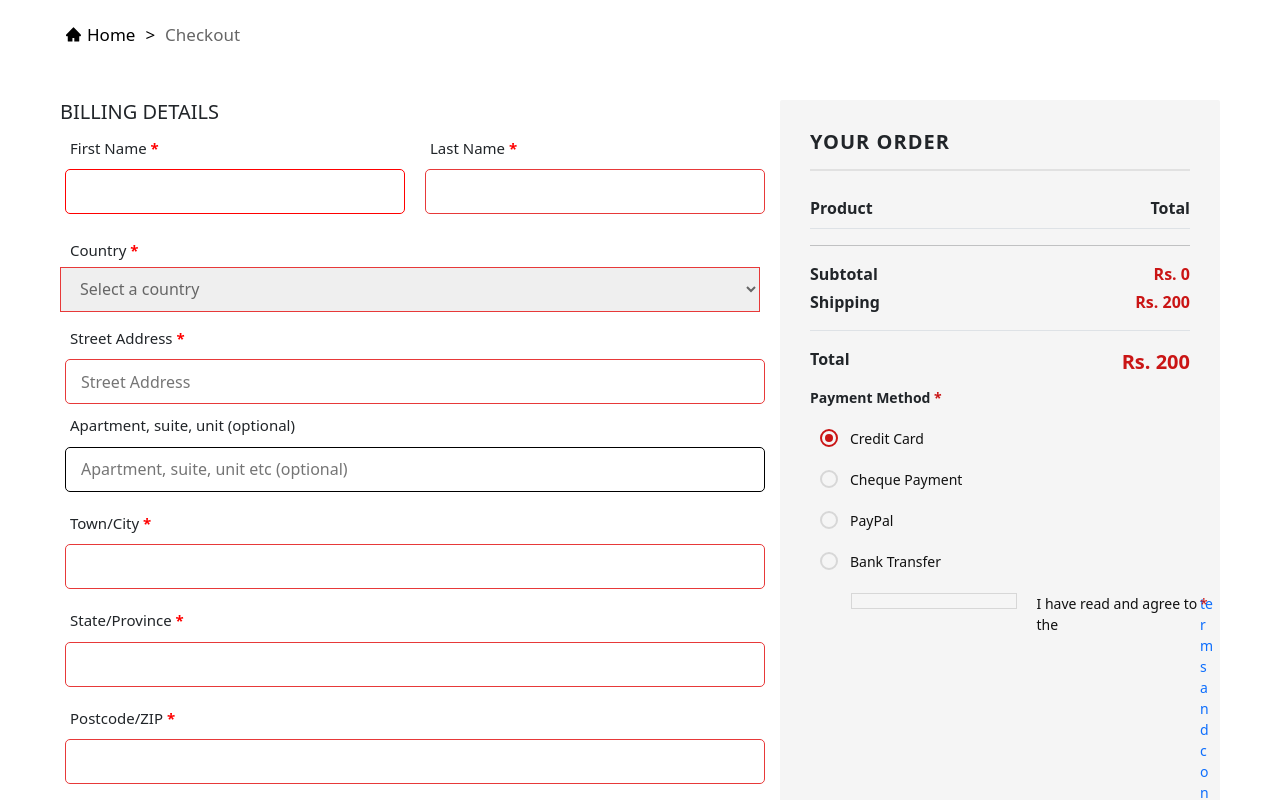
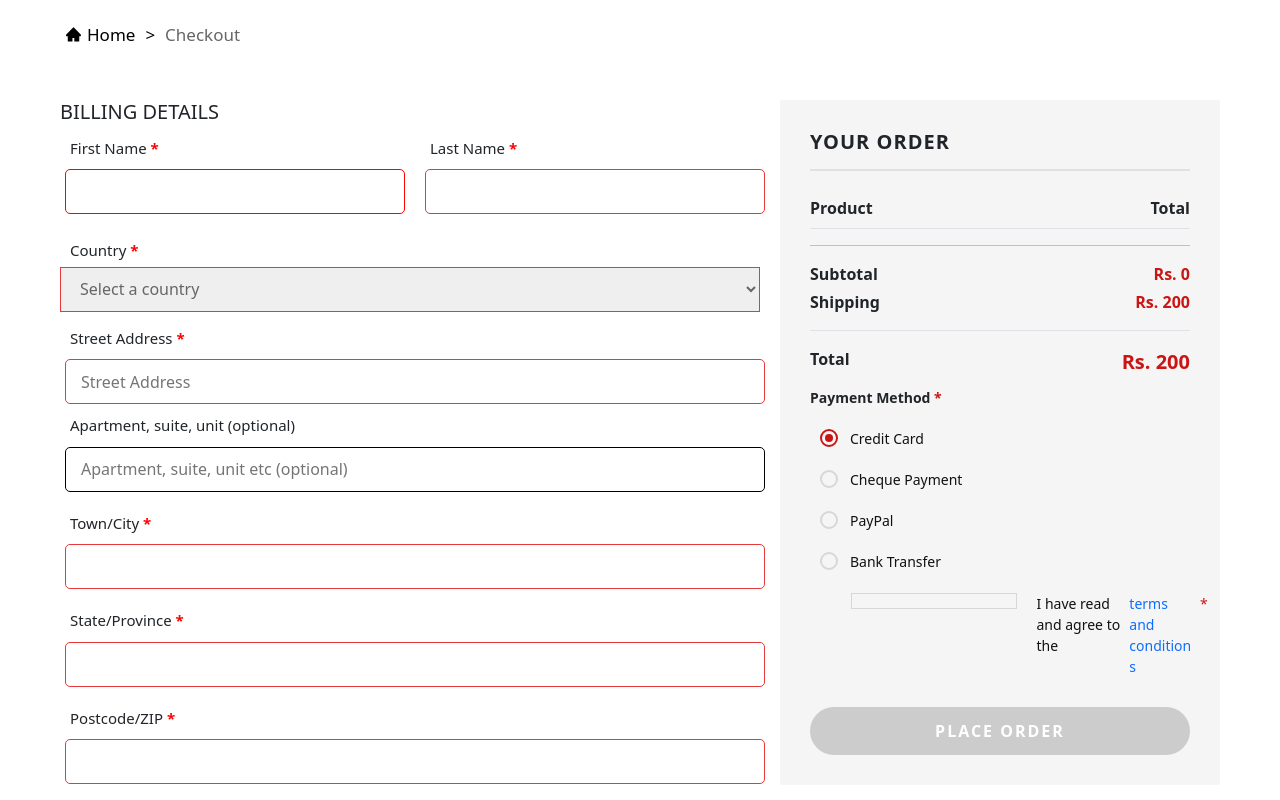
Before and after one commit to ayeshaidrees155/ashion-ecommerce-store, a React (Create React App) app: page /checkout in a window 1280 px wide. Shown: the top 800 px of the page. Built offline with nearby package versions, Linux system fonts and the light colour scheme; a web font is replaced by a local one.

Commit message:
fix:errors

```diff
--- a/src/components/Cart/CartSummary.js
+++ b/src/components/Cart/CartSummary.js
@@ -124,7 +124,9 @@ export default function CartSummary({ items, isFormValid, orderTotal }) {
               <span className="custom-checkbox"></span>
               <span>
                 I have read and agree to the{" "}
-                <span className="text-primary">terms and conditions</span>{" "}
+                <a href="#terms" className="text-primary">
+                  terms and conditions
+                </a>{" "}
                 <span className="text-danger">*</span>
               </span>
             </label>
```
